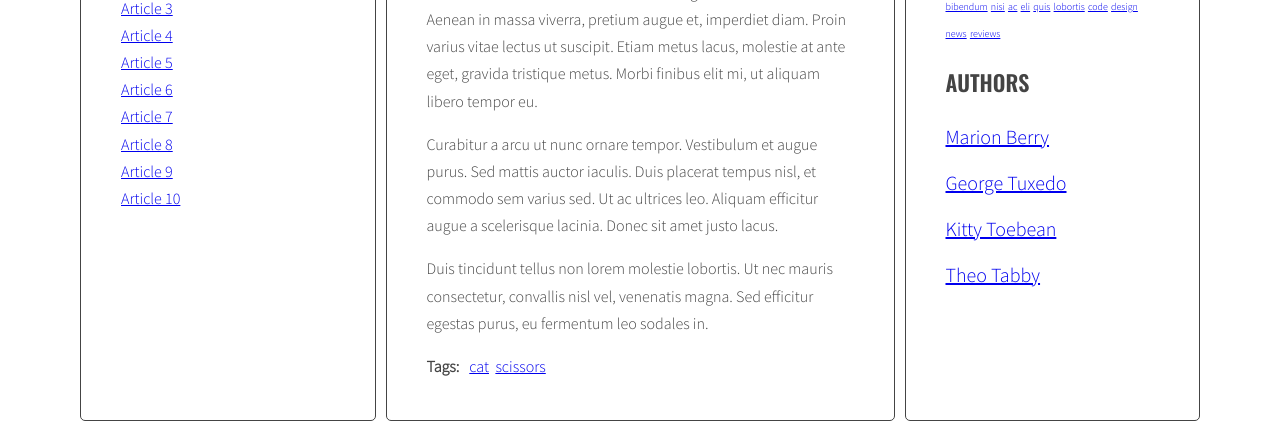
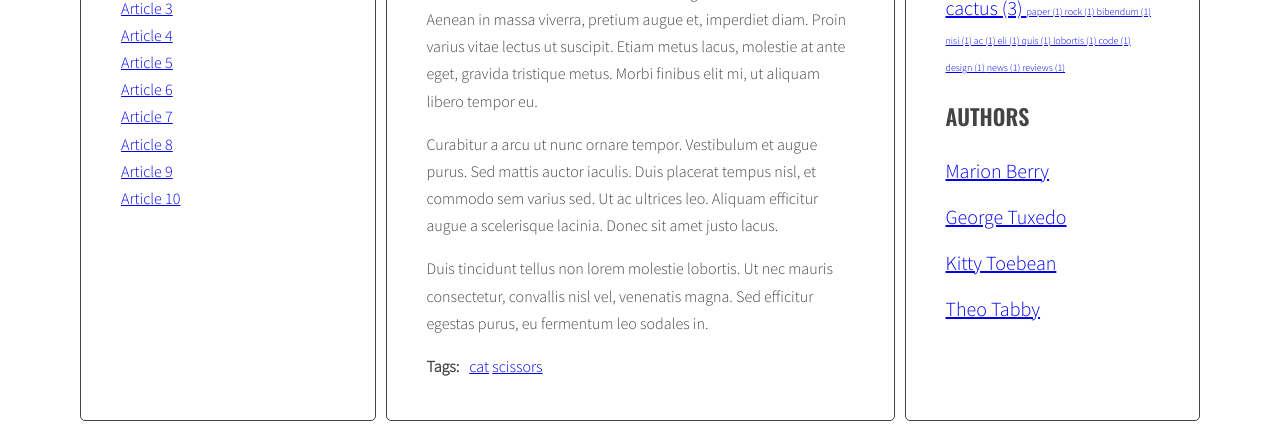
Before and after one commit to kacperpirog/javascript-blog, a website: page index.html in a window 1280 px wide. Shown: the part 418-847 px from the top of the page. Drawn offline with nearby package versions, Linux system fonts and the light colour scheme.

Commit message:
add handlebars to index.html & script.js

```diff
--- a/index.html
+++ b/index.html
@@ -16,7 +16,7 @@
             </ul>
           </aside>
           <section class="posts">
-            <article class="post active" id="article-1" data-tags="cat  scissors" data-author="Marion Berry">
+            <article class="post active" id="article-1" data-tags="cat scissors" data-author="Marion Berry">
               <h3 class="post-title">Article 1</h3>
               <div class="post-author" > </div>
               <div class="post-content">
@@ -204,6 +204,25 @@
         </main>
       </div>
     </div>
+    <script src="https://cdnjs.cloudflare.com/ajax/libs/handlebars.js/4.1.0/handlebars.min.js"></script>
+    <script id="template-article-link" type="text/x-handlebars-template">
+      <li><a href="#{{ id }}"><span>{{ title }}</span></a></li>
+    </script>
+
+    <script id="template-tag-link" type="text/x-handlebars-template">
+      <li><a href="#tag-{{ linkTag }}"> {{ title }} </a></li>
+    </script>
+
+    <script id="template-author-link" type="text/x-handlebars-template">
+      <li><a href="#author-{{ linkAuthor }}"> by {{ title }} </a></li>
+    </script>
+
+    <script id="template-tag-cloud-link" type="text/x-handlebars-template">
+      {{#each tags}}
+      <a href="#tag-{{ tag }}" class="{{ className }}"> {{ tag }}  ({{ count }}) </a>
+      {{/each}}
+    </script>
+
     <script src="js/script.js"></script>
   </body>
 </html>
--- a/js/script.js
+++ b/js/script.js
@@ -1,3 +1,11 @@
+
+const templates = {
+  articleLink: Handlebars.compile(document.querySelector('#template-article-link').innerHTML),
+  tagLink: Handlebars.compile(document.querySelector('#template-tag-link').innerHTML),
+  authorLink: Handlebars.compile(document.querySelector('#template-author-link').innerHTML),
+  tagCloudLink: Handlebars.compile(document.querySelector('#template-tag-cloud-link').innerHTML),
+};
+
 'use strict';
 
 const titleClickHandler = function(event){
@@ -56,9 +64,14 @@ function generateTitleLinks(customSelector = ''){
     const articleTitle = article.querySelector(optTitleSelector).innerHTML;
 
     /* get the title from the title element */
-    const linkHTML = '<li><a href="#' + articleId + '"><span>' + articleTitle + '</span></a></li>';
-    console.log(articleId + articleTitle);
+    //const linkHTML = '<li><a href="#' + articleId + '"><span>' + articleTitle + '</span></a></li>';
+    //console.log(articleId + articleTitle);
 
+    const linkHTMLData = {
+      id: articleId,
+      title: articleTitle,
+    };
+    const linkHTML = templates.articleLink(linkHTMLData);
     /* create HTML of the link */
     titleList.insertAdjacentHTML('afterbegin', linkHTML);
 
@@ -135,8 +148,14 @@ function generateTags() {
       console.log(tag);
 
       /* generate HTML of the link */
-      const linkHTML = '<li><a href="#tag-' + tag + '">' + tag + '</a></li> ';
-      console.log(linkHTML);
+      //const linkHTML = '<li><a href="#tag-' + tag + '">' + tag + '</a></li> ';
+      //console.log(linkHTML);
+
+      const linkHTMLData = {
+        linkTag: tag,
+        title: tag,
+      };
+      const linkHTML = templates.tagLink(linkHTMLData);
 
       /* add generated code to html variable */
       html = html + linkHTML;
@@ -161,22 +180,30 @@ function generateTags() {
   const tagList = document.querySelector('.tags');
 
   /* [NEW] create variable for all links HTML code */
-  let allTagsHTML = '';
+  //let allTagsHTML = '';
+  const allTagsData = {tags: []};
 
   /* [NEW] START LOOP: for each tag in allTags: */
   for(let tag in allTags){
   /* [NEW] generate code of a link and add it to allTagsHTML */
-    allTagsHTML += '<a class="' + calculateTagClass(allTags[tag], tagsParams) + '" href="#tag-' + tag + '">' + tag + '</a> ';
+    //allTagsHTML += '<a class="' + calculateTagClass(allTags[tag], tagsParams) + '" href="#tag-' + tag + '">' + tag + '</a> ';
 
-    const tagLinkHTML = '<a href="#tag-' + tag + '"class="' + calculateTagClass(allTags[tag], tagsParams) + '"';
-    allTagsHTML += tagLinkHTML;
-    console.log('tagLinkHTML:', tagLinkHTML);
+    //const tagLinkHTML = '<a href="#tag-' + tag + '"class="' + calculateTagClass(allTags[tag], tagsParams) + '"';
+    //allTagsHTML += tagLinkHTML;
+    allTagsData.tags.push({
+      tag: tag,
+      count: allTags[tag],
+      className: calculateTagClass(allTags[tag], tagsParams)
+    });
+    //console.log('tagLinkHTML:', tagLinkHTML);
 
-    tagList.innerHTML = tagLinkHTML;
+    //tagList.innerHTML = tagLinkHTML;
+    tagList.innerHTML = templates.tagCloudLink(allTagsData);
+    console.log(allTagsData);
   /* [NEW] END LOOP: for each tag in allTags: */
   }
   /*[NEW] add HTML from allTagsHTML to tagList */
-  tagList.innerHTML = allTagsHTML;
+  //tagList.innerHTML = allTagsHTML;
 }
 
 generateTags();
@@ -257,9 +284,15 @@ function generateAuthors() {
     console.log(tagsAuthor);
 
     /* generate HTML of the link */
-    const linkHTML = '<li><a href="#author-' + tagsAuthor + '">' + 'by ' + tagsAuthor + '</a></li>';
-    console.log('linkHTML do tagsAuthor: ' + linkHTML);
+    //const linkHTML = '<li><a href="#author-' + tagsAuthor + '">' + 'by ' + tagsAuthor + '</a></li>';
+    //console.log('linkHTML do tagsAuthor: ' + linkHTML);
 
+    const linkHTMLData = {
+      linkAuthor: tagsAuthor,
+      title: tagsAuthor,
+    };
+    const linkHTML = templates.authorLink(linkHTMLData);
+    console.log(linkHTML);
     /* add generated code to html variable */
     html = html + linkHTML;
     // console.log(html);
```
Also changed, not shown: .eslintrc.json.
